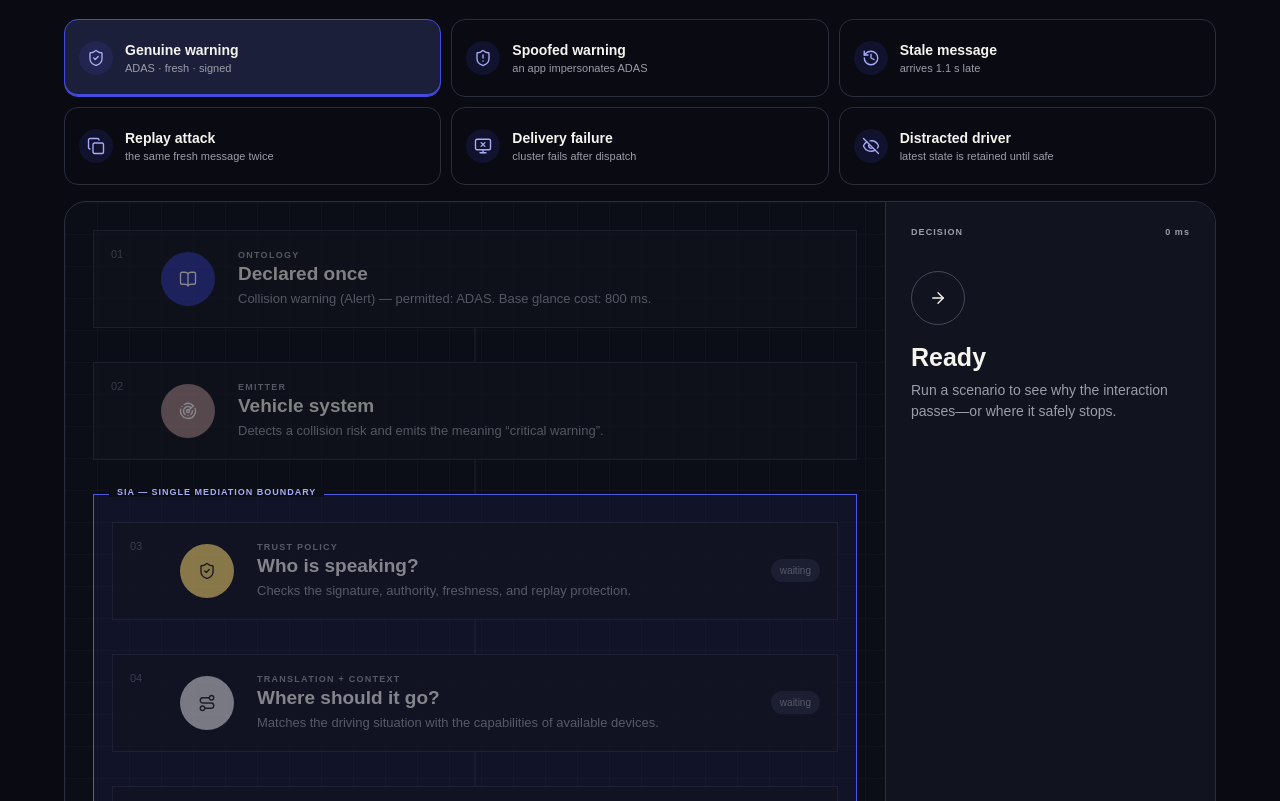
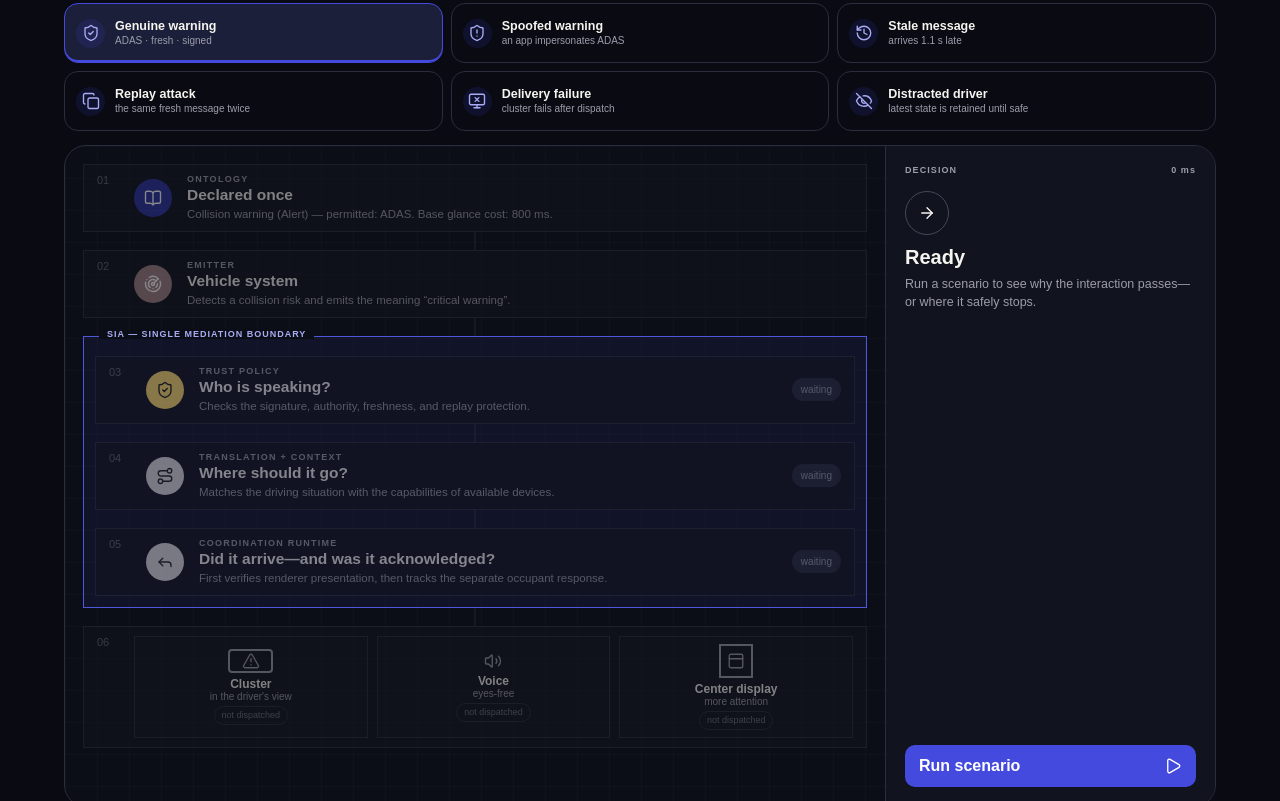
Before and after one commit to yaneczech/SIA, a website with bundled scripts: page demo/index.html in a window 1280 px wide. Shown: the part 1036-1837 px from the top of the page. Built offline with nearby package versions, Linux system fonts and the light colour scheme; a web font is replaced by a local one.

Commit message:
demo: fit the walkthrough on a 14-inch viewport and polish the lab
Compact stages, links, and panels so the six scenario chips sit on one
row and the whole pipeline is visible without scrolling at 1512x840.
Slightly larger hero line-height, left-aligned trust-matrix cells,
styled range slider, and header/footer links pointing to the GitHub
repository instead of raw Markdown files on Pages.

Co-Authored-By: Claude Fable 5 <noreply@anthropic.com>

```diff
--- a/demo/index.html
+++ b/demo/index.html
@@ -11,7 +11,7 @@
 <body>
   <a class="skip-link" href="#demo">Skip to the demo</a>
   <header class="site-header">
-    <a class="brand" href="../README.md" aria-label="SIA — home">
+    <a class="brand" href="https://github.com/yaneczech/SIA" aria-label="SIA — repository">
       <img src="../figures/sia-logo.svg" alt="SIA">
       <span>INTERACTION LAB</span>
     </a>
@@ -64,7 +64,7 @@
           <div class="stage ontology" data-stage="ontology">
             <div class="stage-index">01</div>
             <div class="stage-symbol ontology-symbol" aria-hidden="true"><i data-lucide="book-open"></i></div>
-            <div><p class="stage-kicker">ONTOLOGY</p><h3>Declared once</h3><p id="ontology-detail">The interaction's meaning, trust rule, attention cost, and fallback chain are authored before any vehicle ships.</p></div>
+            <div><p class="stage-kicker">ONTOLOGY</p><h3>Declared once</h3><p id="ontology-detail">The interaction's meaning, trust rule, attention cost, and presentation contract are authored before any vehicle ships.</p></div>
           </div>
 
           <div class="flow-link" aria-hidden="true"><span class="packet"></span><span class="link-line"></span></div>
@@ -304,7 +304,7 @@
     </section>
   </main>
 
-  <footer><span>SIA · Semantic Interaction Architecture</span><a href="../01_Semantic-Interaction-Architecture-sdv.md">Read the architecture proposal →</a></footer>
+  <footer><span>SIA · Semantic Interaction Architecture</span><a href="https://github.com/yaneczech/SIA">Read the architecture proposal →</a></footer>
   <script src="https://unpkg.com/lucide@0.468.0/dist/umd/lucide.min.js"></script>
   <script type="module" src="./app.js"></script>
 </body>
--- a/demo/styles.css
+++ b/demo/styles.css
@@ -37,63 +37,63 @@ a { color: inherit; }
 .hero::after { content: "SIA"; position: absolute; right: -3vw; top: 10px; font-weight: 700; font-size: clamp(180px, 27vw, 420px); line-height: 1; color: transparent; -webkit-text-stroke: 1px #3a3d5b; opacity: .42; z-index: 0; }
 .hero > * { position: relative; z-index: 1; }
 .eyebrow { margin: 0 0 18px; color: var(--indigo-soft); font: 700 11px "akagi-pro", sans-serif; letter-spacing: .17em; }
-h1 { max-width: 960px; margin: 0; font-size: clamp(54px, 8vw, 118px); line-height: .96; letter-spacing: 0; }
+h1 { max-width: 960px; margin: 0; font-size: clamp(54px, 8vw, 118px); line-height: 1.04; letter-spacing: 0; }
 h1 span { color: var(--indigo); }
 .hero-copy { max-width: 700px; margin: 34px 0; color: #c4c4cd; font-size: clamp(17px, 2vw, 21px); line-height: 1.55; }
 .hero-action { display: inline-flex; align-items: center; gap: 28px; padding: 15px 0; text-decoration: none; border-bottom: 1px solid var(--text); font-weight: 700; }
 
-.explainer, .lab { padding: 90px clamp(20px, 5vw, 76px); border-top: 1px solid var(--line); }
-.section-heading { display: grid; grid-template-columns: 1.4fr 1fr; align-items: end; gap: 40px; margin-bottom: 42px; }
+.explainer, .lab { padding: 64px clamp(20px, 5vw, 76px); border-top: 1px solid var(--line); }
+.section-heading { display: grid; grid-template-columns: 1.4fr 1fr; align-items: end; gap: 40px; margin-bottom: 28px; }
 .section-heading h2 { margin: 0; font-size: clamp(36px, 5vw, 70px); letter-spacing: 0; line-height: 1; }
 .section-heading > p { margin: 0; max-width: 510px; color: var(--muted); line-height: 1.55; }
-.scenario-bar { display: grid; grid-template-columns: repeat(3, 1fr); gap: 10px; margin-bottom: 16px; }
-.scenario-chip { min-height: 78px; padding: 14px; display: flex; align-items: center; gap: 12px; text-align: left; background: transparent; border: 1px solid var(--line); border-radius: 14px; cursor: pointer; transition: .2s ease; }
+.scenario-bar { display: grid; grid-template-columns: repeat(6, 1fr); gap: 8px; margin-bottom: 14px; }
+.scenario-chip { min-height: 60px; padding: 9px 11px; display: flex; align-items: center; gap: 10px; text-align: left; background: transparent; border: 1px solid var(--line); border-radius: 14px; cursor: pointer; transition: .2s ease; }
 .scenario-chip:hover { background: var(--surface); border-color: #4a4d60; }
 .scenario-chip.is-active { background: #1c1f3a; border-color: var(--indigo); box-shadow: inset 0 -2px 0 var(--indigo); }
-.chip-icon { display: grid; place-items: center; min-width: 34px; height: 34px; border-radius: 50%; color: var(--indigo-soft); background: #454ade22; }
+.chip-icon { display: grid; place-items: center; min-width: 29px; height: 29px; border-radius: 50%; color: var(--indigo-soft); background: #454ade22; }
 .scenario-chip b, .scenario-chip small { display: block; }
-.scenario-chip b { margin-bottom: 4px; font-size: 14px; }
-.scenario-chip small { color: var(--muted); font-size: 11px; }
+.scenario-chip b { margin-bottom: 2px; font-size: 12.5px; }
+.scenario-chip small { color: var(--muted); font-size: 10px; line-height: 1.25; }
 .demo-shell { display: grid; grid-template-columns: minmax(0, 1fr) 330px; border: 1px solid var(--line); border-radius: var(--radius); overflow: hidden; background: #0c0e17; }
-.pipeline { min-width: 0; padding: 28px; background-image: linear-gradient(#20233333 1px, transparent 1px), linear-gradient(90deg, #20233333 1px, transparent 1px); background-size: 32px 32px; }
-.stage { position: relative; display: grid; grid-template-columns: 35px 62px minmax(0, 1fr) auto; align-items: center; gap: 15px; min-height: 98px; padding: 17px; border: 1px solid var(--line); background: var(--surface); opacity: .5; transition: opacity .3s, border-color .3s, transform .3s, background .3s; }
+.pipeline { min-width: 0; padding: 18px; background-image: linear-gradient(#20233333 1px, transparent 1px), linear-gradient(90deg, #20233333 1px, transparent 1px); background-size: 32px 32px; }
+.stage { position: relative; display: grid; grid-template-columns: 26px 42px minmax(0, 1fr) auto; align-items: center; gap: 11px; min-height: 62px; padding: 9px 13px; border: 1px solid var(--line); background: var(--surface); opacity: .5; transition: opacity .3s, border-color .3s, transform .3s, background .3s; }
 .stage.is-active { opacity: 1; border-color: #53576d; transform: translateX(4px); }
 .stage.is-pass { border-color: color-mix(in srgb, var(--green) 55%, var(--line)); }
 .stage.is-fail { border-color: var(--coral); background: #25151a; }
 .stage.is-muted { opacity: .2; }
 .stage-index { align-self: start; color: #626575; font: 400 11px "akagi-pro", sans-serif; }
-.stage-symbol { width: 54px; height: 54px; display: grid; place-items: center; border-radius: 50%; background: var(--taupe); color: #fff; }
+.stage-symbol { width: 38px; height: 38px; display: grid; place-items: center; border-radius: 50%; background: var(--taupe); color: #fff; }
 .ontology-symbol { background: var(--deepblue); color: #fff; }
-.policy .stage-symbol { background: var(--yellow); color: #1c1c1c; font-size: 28px; }
+.policy .stage-symbol { background: var(--yellow); color: #1c1c1c; font-size: 21px; }
 .translation .stage-symbol { background: #dedede; color: #242424; }
 .runtime .stage-symbol { background: #dedede; color: #242424; }
-.stage h3 { margin: 3px 0 5px; font-size: 19px; }
+.stage h3 { margin: 2px 0 3px; font-size: 15.5px; }
 .stage p { margin: 0; }
 .stage-kicker { color: var(--muted); font: 700 9px "akagi-pro", sans-serif; letter-spacing: .14em; }
-.stage h3 + p { color: var(--muted); font-size: 13px; line-height: 1.35; }
+.stage h3 + p { color: var(--muted); font-size: 11.5px; line-height: 1.3; }
 .stage-result { padding: 6px 9px; border-radius: 99px; background: #282b3a; color: var(--muted); font: 400 10px "akagi-pro", sans-serif; white-space: nowrap; }
 .stage-result.pass { color: var(--green); background: #72c49b18; }
 .stage-result.fail { color: var(--coral); background: #ff717718; }
 .stage-result.pending { color: var(--yellow); background: #e7bd5e18; }
-.sia-boundary { padding: 27px 18px 18px; border: 1px solid #4f57dc; background: #272b6936; position: relative; }
+.sia-boundary { padding: 19px 11px 11px; border: 1px solid #4f57dc; background: #272b6936; position: relative; }
 .boundary-label { position: absolute; left: 15px; top: -8px; padding: 0 8px; background: #0c0e17; color: var(--indigo-soft); font: 700 9px "akagi-pro", sans-serif; letter-spacing: .11em; }
-.flow-link { height: 34px; position: relative; display: grid; place-items: center; opacity: .35; }
+.flow-link { height: 18px; position: relative; display: grid; place-items: center; opacity: .35; }
 .link-line { width: 2px; height: 100%; background: var(--line); }
 .packet { position: absolute; z-index: 2; width: 7px; height: 7px; border-radius: 50%; background: var(--indigo-soft); opacity: 0; }
 .flow-link.is-active { opacity: 1; }
 .flow-link.is-active .packet { animation: packet .45s ease forwards; }
-@keyframes packet { from { opacity: 1; transform: translateY(-13px); } to { opacity: 1; transform: translateY(13px); } }
-.renderers { grid-template-columns: 35px 1fr; }
+@keyframes packet { from { opacity: 1; transform: translateY(-6px); } to { opacity: 1; transform: translateY(6px); } }
+.renderers { grid-template-columns: 26px 1fr; }
 .renderer-grid { display: grid; grid-template-columns: repeat(3, 1fr); gap: 9px; }
-.renderer { min-height: 112px; padding: 11px; display: flex; flex-direction: column; align-items: center; justify-content: center; border: 1px solid var(--line); background: #13151f; color: var(--muted); transition: .3s; }
-.renderer b { margin-top: 8px; color: var(--text); font-size: 13px; }
+.renderer { min-height: 84px; padding: 7px; display: flex; flex-direction: column; align-items: center; justify-content: center; border: 1px solid var(--line); background: #13151f; color: var(--muted); transition: .3s; }
+.renderer b { margin-top: 4px; color: var(--text); font-size: 12px; }
 .renderer small { font-size: 10px; }
 .renderer.is-selected { border-color: var(--rose); background: #d9788223; color: var(--text); box-shadow: inset 0 -3px var(--rose); }
 .renderer.is-rejected { opacity: .32; }
 .renderer.is-presented { border-color: var(--green); background: #72c49b16; box-shadow: inset 0 -3px var(--green); }
 .renderer.is-delivery-failed { border-color: var(--coral); background: #ff717714; box-shadow: inset 0 -3px var(--coral); opacity: 1; }
 .renderer.is-delivery-pending { border-color: var(--yellow); box-shadow: inset 0 -3px var(--yellow); opacity: 1; }
-.renderer-receipt { margin-top: 8px; padding: 3px 7px; border: 1px solid var(--line); border-radius: 99px; color: #6e7180; font: 400 9px "akagi-pro", sans-serif; font-style: normal; line-height: 1.2; }
+.renderer-receipt { margin-top: 4px; padding: 3px 7px; border: 1px solid var(--line); border-radius: 99px; color: #6e7180; font: 400 9px "akagi-pro", sans-serif; font-style: normal; line-height: 1.2; }
 .renderer-receipt.is-presented { color: var(--green); border-color: color-mix(in srgb, var(--green) 48%, var(--line)); }
 .renderer-receipt.is-received, .renderer-receipt.is-pending { color: var(--yellow); border-color: color-mix(in srgb, var(--yellow) 48%, var(--line)); }
 .renderer-receipt.is-failed, .renderer-receipt.is-timed_out { color: var(--coral); border-color: color-mix(in srgb, var(--coral) 48%, var(--line)); }
@@ -101,11 +101,11 @@ h1 span { color: var(--indigo); }
 .renderer-screen i { color: var(--coral); font-style: normal; font-weight: 700; }
 .voice-waves, .ivi-screen { display: grid; place-items: center; }
 .ivi-screen { padding: 6px; border: 2px solid currentColor; }
-.ack-button { grid-column: 2; justify-self: center; margin-top: 14px; padding: 10px 14px; border: 1px solid var(--green); border-radius: 10px; background: #72c49b18; color: var(--text); cursor: pointer; }
+.ack-button { grid-column: 2; justify-self: center; margin-top: 9px; padding: 7px 12px; border: 1px solid var(--green); border-radius: 10px; background: #72c49b18; color: var(--text); cursor: pointer; }
 .ack-button span { margin-right: 12px; font-weight: 700; }
 .ack-button small { color: var(--green); font: 400 10px "akagi-pro", sans-serif; }
-.feedback-flows { min-height: 58px; padding-top: 4px; }
-.ack-flow { height: 27px; display: flex; gap: 10px; justify-content: flex-end; align-items: center; color: var(--green); opacity: 0; font: 400 10px "akagi-pro", sans-serif; transition: .3s; }
+.feedback-flows { min-height: 40px; padding-top: 2px; }
+.ack-flow { height: 19px; display: flex; gap: 10px; justify-content: flex-end; align-items: center; color: var(--green); opacity: 0; font: 400 10px "akagi-pro", sans-serif; transition: .3s; }
 .ack-flow.is-active { opacity: 1; }
 .ack-flow.is-failed { color: var(--coral); }
 .ack-flow.is-pending { color: var(--yellow); }
@@ -113,22 +113,22 @@ h1 span { color: var(--indigo); }
 .ack-flow i { font-size: 24px; font-style: normal; animation: ack-back .5s ease; }
 @keyframes ack-back { from { transform: translateX(30px); } to { transform: translateX(0); } }
 
-.decision-panel { display: flex; flex-direction: column; padding: 25px; border-left: 1px solid var(--line); background: var(--surface); }
+.decision-panel { display: flex; flex-direction: column; padding: 19px; border-left: 1px solid var(--line); background: var(--surface); }
 .decision-topline { display: flex; justify-content: space-between; color: var(--muted); font: 700 9px "akagi-pro", sans-serif; letter-spacing: .12em; }
-.decision-state { padding: 34px 0 22px; }
-.decision-icon { display: grid; place-items: center; width: 54px; height: 54px; border: 1px solid #44485b; border-radius: 50%; font-size: 25px; }
+.decision-state { padding: 16px 0 12px; }
+.decision-icon { display: grid; place-items: center; width: 44px; height: 44px; border: 1px solid #44485b; border-radius: 50%; font-size: 25px; }
 .decision-state.approved .decision-icon { color: var(--green); border-color: var(--green); }
 .decision-state.blocked .decision-icon { color: var(--coral); border-color: var(--coral); }
 .decision-state.waiting-ack .decision-icon { color: var(--yellow); border-color: var(--yellow); }
 .decision-state.deferred .decision-icon { color: var(--yellow); border-color: var(--yellow); background: #e7bd5e12; }
-.decision-state h3 { margin: 18px 0 8px; font-size: 25px; letter-spacing: 0; }
-.decision-state p { margin: 0; color: var(--muted); font-size: 14px; line-height: 1.5; }
+.decision-state h3 { margin: 11px 0 6px; font-size: 20px; letter-spacing: 0; }
+.decision-state p { margin: 0; color: var(--muted); font-size: 12.5px; line-height: 1.45; }
 .check-list { display: grid; gap: 6px; margin: 8px 0 20px; }
-.check { display: grid; grid-template-columns: 22px 1fr auto; gap: 7px; align-items: center; padding: 8px 0; border-bottom: 1px solid var(--line); font-size: 11px; }
+.check { display: grid; grid-template-columns: 20px 1fr auto; gap: 6px; align-items: center; padding: 5px 0; border-bottom: 1px solid var(--line); font-size: 11px; }
 .check span { color: var(--green); }
 .check.fail span, .check.fail small { color: var(--coral); }
 .check small { color: var(--muted); }
-.run-button { width: 100%; display: flex; justify-content: space-between; align-items: center; margin-top: auto; padding: 15px 16px; border: 0; border-radius: 10px; background: var(--indigo); color: #fff; cursor: pointer; font-weight: 700; }
+.run-button { width: 100%; display: flex; justify-content: space-between; align-items: center; margin-top: auto; padding: 12px 14px; border: 0; border-radius: 10px; background: var(--indigo); color: #fff; cursor: pointer; font-weight: 700; }
 .run-button:hover { background: #6870ff; }
 .ack-action { background: var(--green); color: #101712; }
 .ack-action:hover { background: #87d4ad; }
@@ -181,7 +181,7 @@ h1 span { color: var(--indigo); }
 .trust-matrix thead th { color: var(--indigo-soft); font: 700 11px "akagi-pro", sans-serif; letter-spacing: .06em; border-bottom: 1px solid #4a4d60; }
 .trust-matrix thead th small { display: block; margin-top: 3px; color: var(--muted); font-weight: 400; text-transform: none; letter-spacing: 0; }
 .trust-matrix tbody th { color: var(--text); font-weight: 700; }
-.trust-matrix td { text-align: right; color: var(--muted); }
+.trust-matrix td { color: var(--muted); }
 .trust-matrix td.allowed { color: var(--green); }
 .trust-matrix td.blocked { color: var(--coral); opacity: .55; }
 
@@ -219,9 +219,14 @@ select { width: 100%; min-height: 40px; appearance: none; padding: 9px 48px 9px
 select:hover { border-color: #4a4d60; }
 select:focus-visible { outline: 2px solid var(--indigo-soft); outline-offset: 2px; }
 select:disabled { opacity: .45; cursor: not-allowed; }
-input[type="range"] { width: 100%; margin: 1px 0; accent-color: var(--indigo); }
+input[type="range"] { width: 100%; height: 22px; margin: 1px 0; appearance: none; background: transparent; cursor: pointer; }
+input[type="range"]::-webkit-slider-runnable-track { height: 4px; border-radius: 2px; background: #393c4b; }
+input[type="range"]::-webkit-slider-thumb { appearance: none; width: 16px; height: 16px; margin-top: -6px; border-radius: 50%; background: #fff; border: 4px solid var(--indigo); }
+input[type="range"]::-moz-range-track { height: 4px; border-radius: 2px; background: #393c4b; }
+input[type="range"]::-moz-range-thumb { width: 8px; height: 8px; border-radius: 50%; background: #fff; border: 4px solid var(--indigo); }
+input[type="range"]:focus-visible { outline: 2px solid var(--indigo-soft); outline-offset: 4px; border-radius: 4px; }
 .range-labels { display: flex; justify-content: space-between; color: #656776; font: 400 9px "akagi-pro", sans-serif; }
-.switch-row { display: grid; grid-template-columns: 1fr auto; grid-template-rows: auto auto; gap: 0 12px; align-items: center; padding: 10px 0; cursor: pointer; }
+.switch-row { display: grid; grid-template-columns: 1fr auto; grid-template-rows: auto auto; gap: 0 12px; align-items: center; padding: 8px 0; border-radius: 6px; transition: background .15s; cursor: pointer; }
 .switch-row > span:first-child { grid-row: 1 / 3; }
 .switch-row b, .switch-row small { display: block; }
 .switch-row b { font-size: 13px; }
@@ -266,6 +271,9 @@ pre { padding: 14px; overflow: auto; border-radius: 8px; background: #080a10; co
 footer { padding: 28px clamp(20px, 5vw, 76px); display: flex; justify-content: space-between; gap: 20px; color: var(--muted); font-size: 12px; }
 
 @media (prefers-reduced-motion: reduce) { html { scroll-behavior: auto; } *, *::before, *::after { animation-duration: .01ms !important; animation-iteration-count: 1 !important; transition-duration: .01ms !important; } }
+@media (max-width: 1280px) {
+  .scenario-bar { grid-template-columns: repeat(3, 1fr); }
+}
 @media (max-width: 980px) {
   .scenario-bar { grid-template-columns: 1fr 1fr; }
   .demo-shell { grid-template-columns: 1fr; }
```
